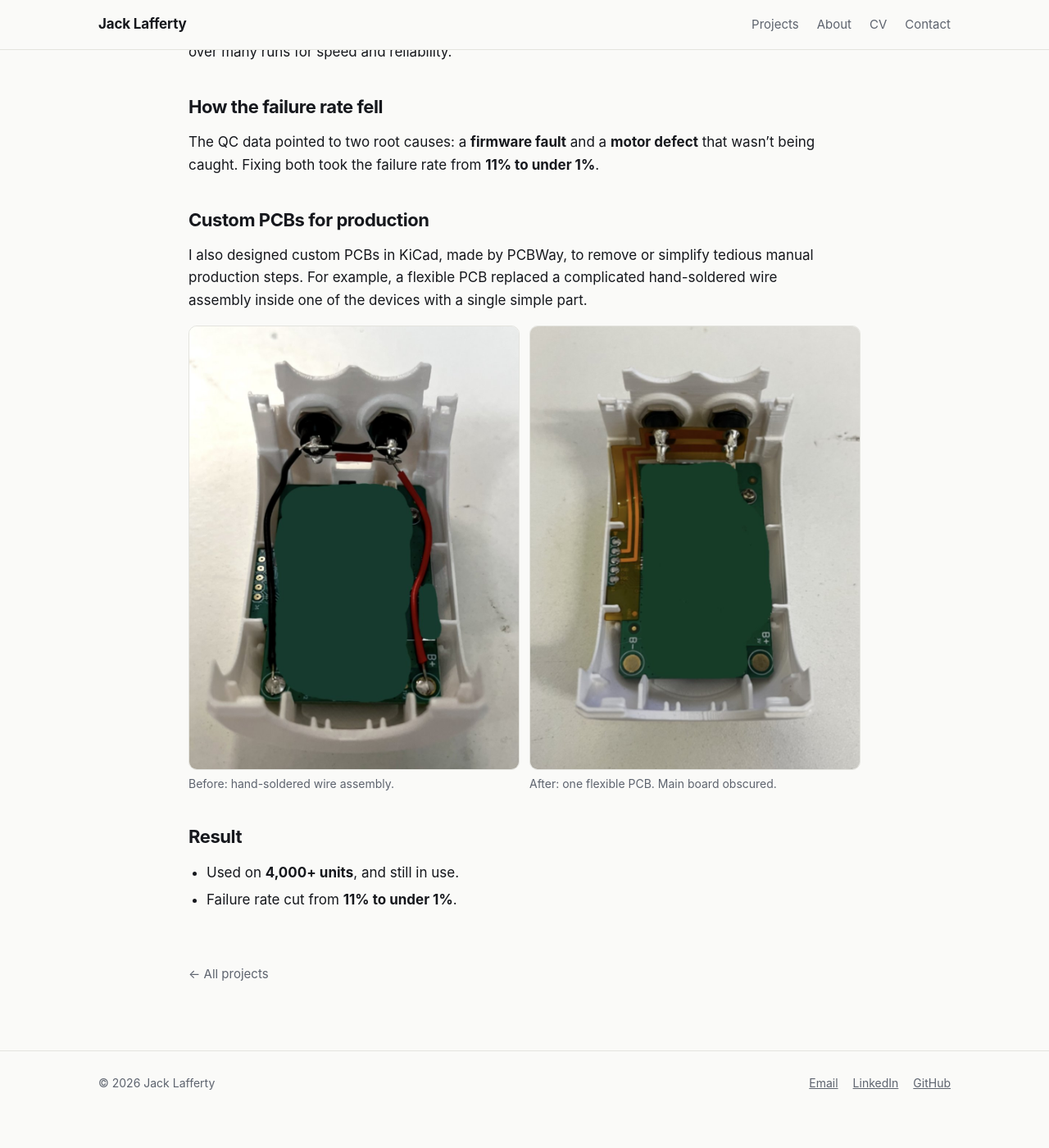
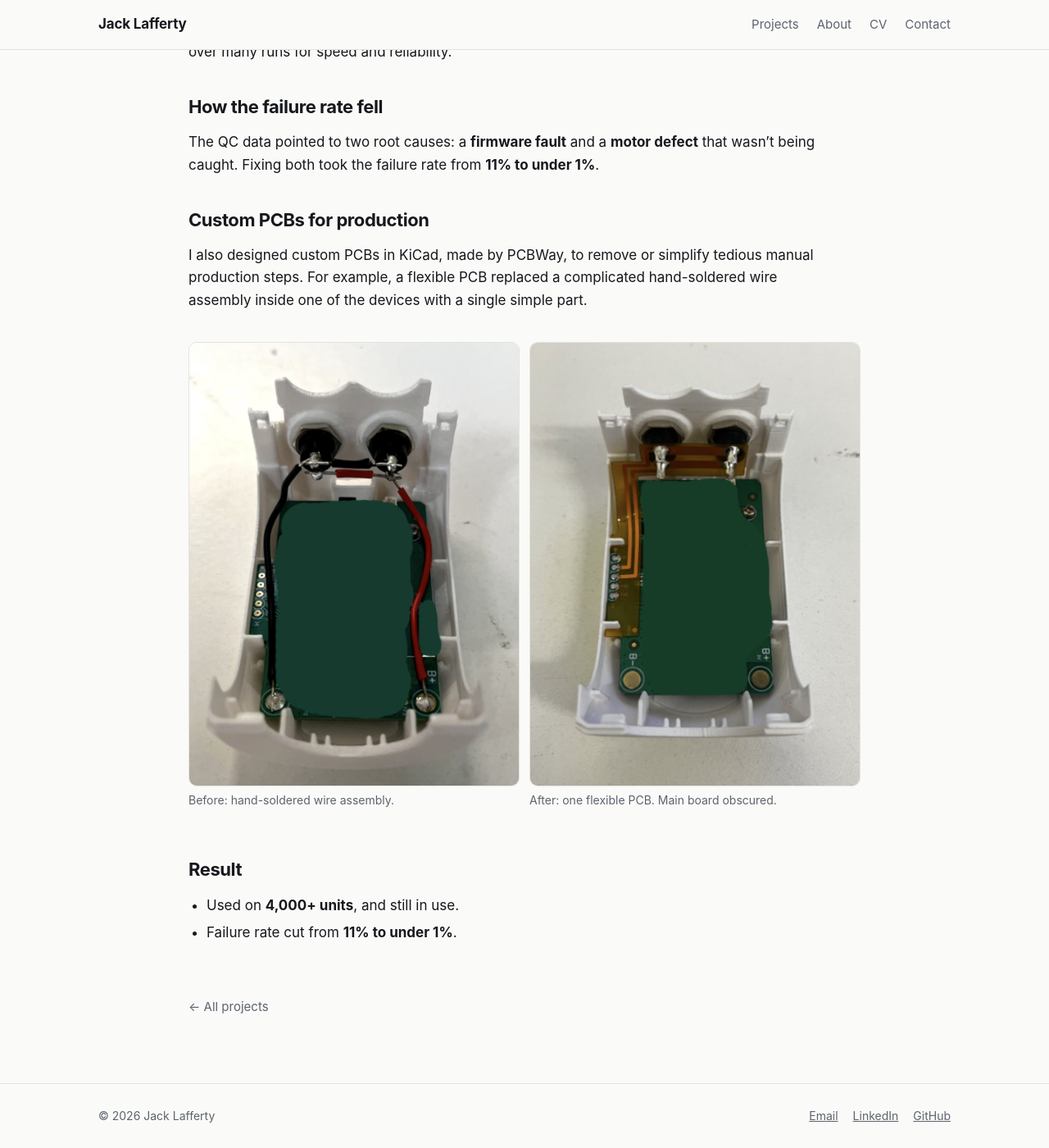
Before and after one commit to jack-laff/jack-laff.github.io, a Jekyll site: the page built from _projects/qc-system.md, in a window 1280 px wide and 1400 px high, scrolled down 877 px. Shown: the whole window at 82% size. Built offline with Jekyll 4.4.1, drawn with Linux system fonts in a browser that asks for light colours; before the commit the page ends 2237 px from its top, so only the background shows below that.

Commit message:
Styles for figures, captions and video

```diff
--- a/assets/css/style.css
+++ b/assets/css/style.css
@@ -133,3 +133,7 @@
 .gallery figure { margin: 0; }
 .gallery figcaption { color: var(--muted); font-size: 14px; margin-top: 6px; }
 .prose .gallery img { margin: 0; }
+.gallery { align-items: end; }
+.prose figure { margin: 20px 0; }
+.prose figcaption { color: var(--muted); font-size: 14px; margin-top: 6px; }
+.prose figure video { width: auto; max-width: 100%; max-height: 640px; display: block; }
```
